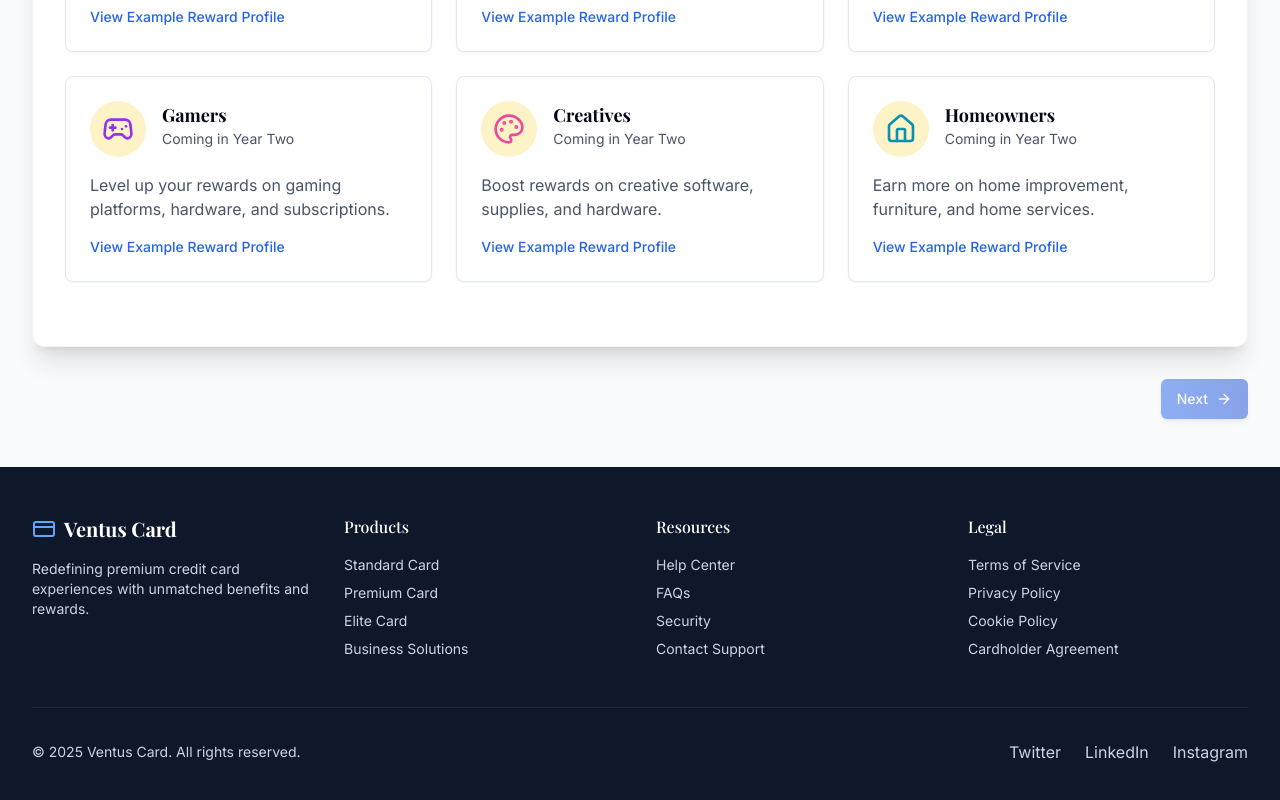
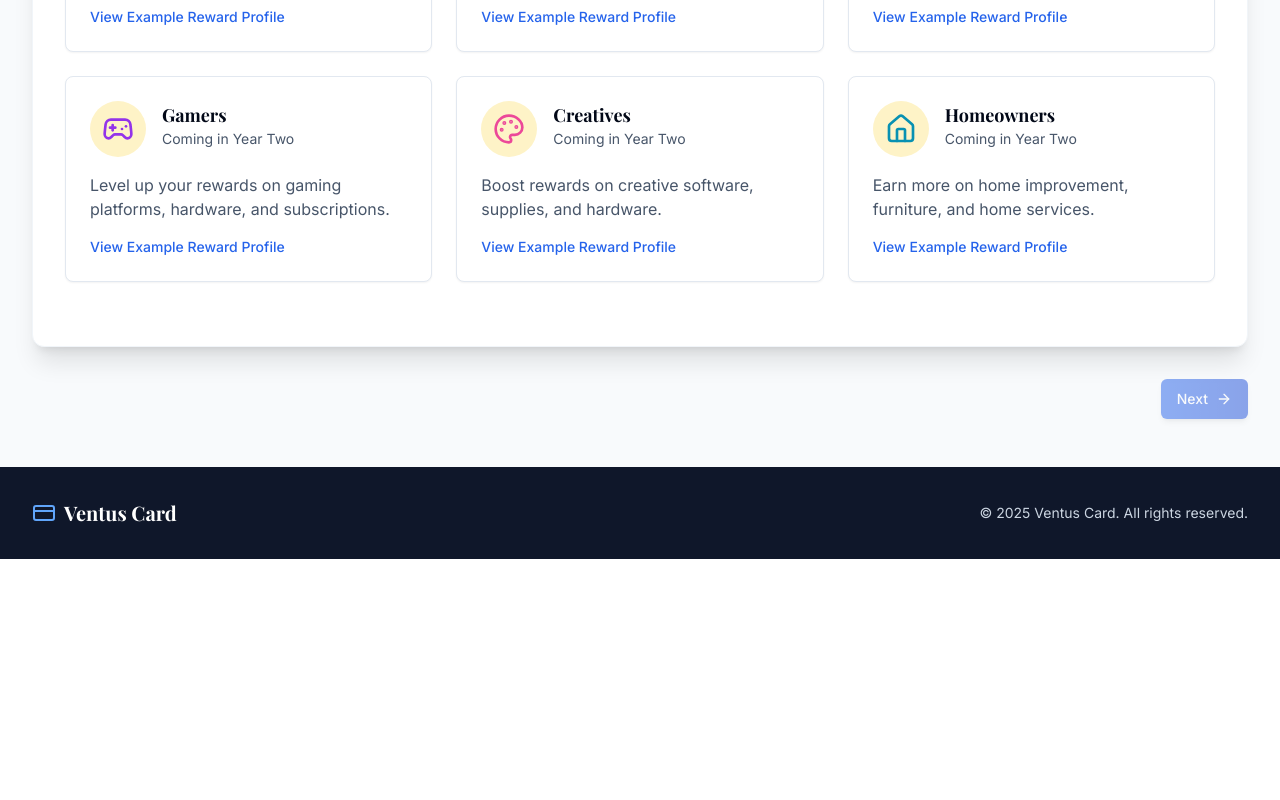
Before and after one commit to VentusCard/ventus, a React (Vite) app: page /how-it-works in a window 1280 px wide. Shown: the part 795-1595 px from the top of the page. After the commit the page ends 1354 px from the top, so only its background shows below. Built offline with nearby package versions, Linux system fonts and the light colour scheme.

Commit message:
Refactor: Condense footer content
The footer section was updated to display a concise message: "© 2025 Ventus Card. All rights reserved."

```diff
--- a/src/components/Footer.tsx
+++ b/src/components/Footer.tsx
@@ -4,56 +4,13 @@ import { CreditCard } from "lucide-react"
 const Footer = () => {
   return (
     <footer className="bg-slate-900 text-slate-300">
-      <div className="max-w-7xl mx-auto px-4 md:px-8 py-12">
-        <div className="grid md:grid-cols-4 gap-8">
-          <div className="md:col-span-1">
-            <div className="flex items-center gap-2 mb-4">
-              <CreditCard className="h-6 w-6 text-blue-400" />
-              <span className="font-display font-bold text-xl text-white">Ventus Card</span>
-            </div>
-            <p className="text-sm">
-              Redefining premium credit card experiences with unmatched benefits and rewards.
-            </p>
+      <div className="max-w-7xl mx-auto px-4 md:px-8 py-8">
+        <div className="flex flex-col md:flex-row justify-between items-center">
+          <div className="flex items-center gap-2 mb-4 md:mb-0">
+            <CreditCard className="h-6 w-6 text-blue-400" />
+            <span className="font-display font-bold text-xl text-white">Ventus Card</span>
           </div>
-
-          <div>
-            <h3 className="font-display font-medium text-white mb-4">Products</h3>
-            <ul className="space-y-2 text-sm">
-              <li><a href="#" className="hover:text-white transition-colors">Standard Card</a></li>
-              <li><a href="#" className="hover:text-white transition-colors">Premium Card</a></li>
-              <li><a href="#" className="hover:text-white transition-colors">Elite Card</a></li>
-              <li><a href="#" className="hover:text-white transition-colors">Business Solutions</a></li>
-            </ul>
-          </div>
-
-          <div>
-            <h3 className="font-display font-medium text-white mb-4">Resources</h3>
-            <ul className="space-y-2 text-sm">
-              <li><a href="#" className="hover:text-white transition-colors">Help Center</a></li>
-              <li><a href="#" className="hover:text-white transition-colors">FAQs</a></li>
-              <li><a href="#" className="hover:text-white transition-colors">Security</a></li>
-              <li><a href="#" className="hover:text-white transition-colors">Contact Support</a></li>
-            </ul>
-          </div>
-
-          <div>
-            <h3 className="font-display font-medium text-white mb-4">Legal</h3>
-            <ul className="space-y-2 text-sm">
-              <li><a href="#" className="hover:text-white transition-colors">Terms of Service</a></li>
-              <li><a href="#" className="hover:text-white transition-colors">Privacy Policy</a></li>
-              <li><a href="#" className="hover:text-white transition-colors">Cookie Policy</a></li>
-              <li><a href="#" className="hover:text-white transition-colors">Cardholder Agreement</a></li>
-            </ul>
-          </div>
-        </div>
-
-        <div className="border-t border-slate-800 mt-12 pt-8 flex flex-col md:flex-row justify-between items-center">
           <p className="text-sm">© 2025 Ventus Card. All rights reserved.</p>
-          <div className="flex gap-6 mt-4 md:mt-0">
-            <a href="#" className="hover:text-white transition-colors">Twitter</a>
-            <a href="#" className="hover:text-white transition-colors">LinkedIn</a>
-            <a href="#" className="hover:text-white transition-colors">Instagram</a>
-          </div>
         </div>
       </div>
     </footer>
```
